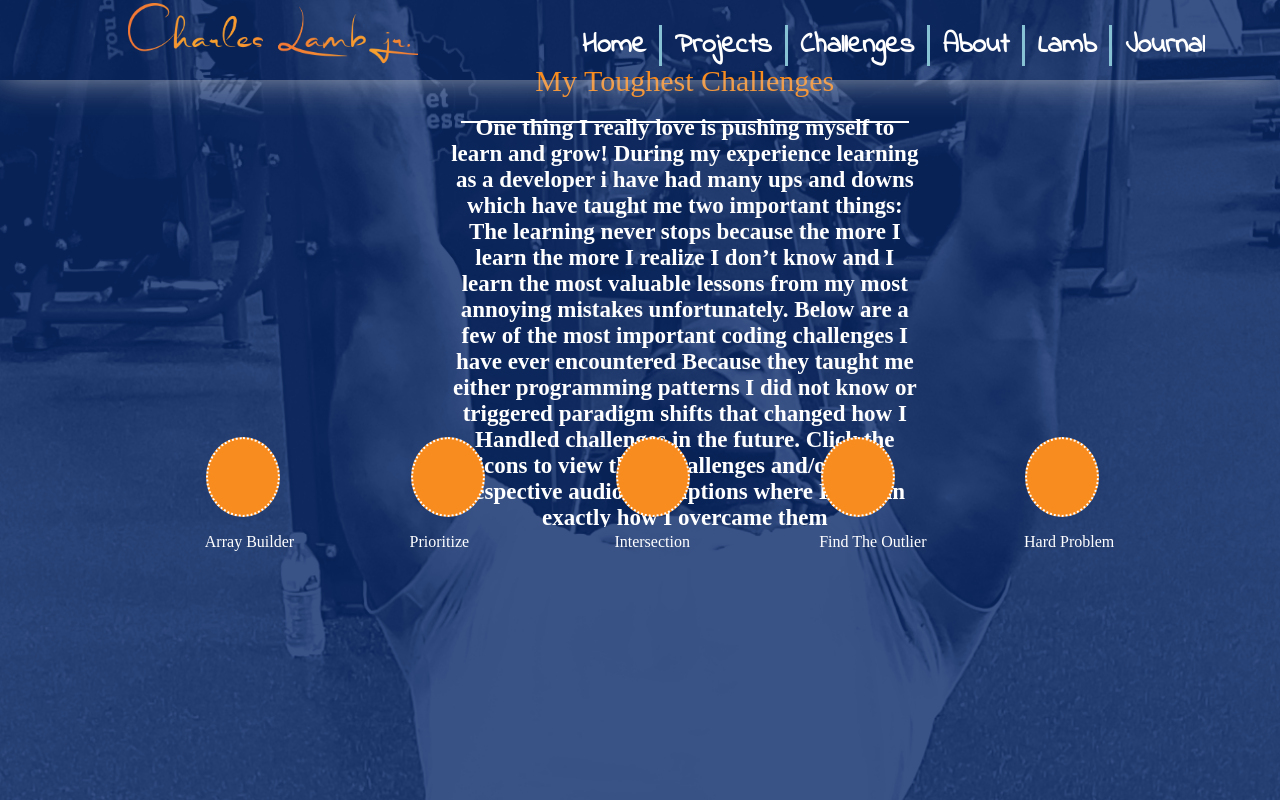
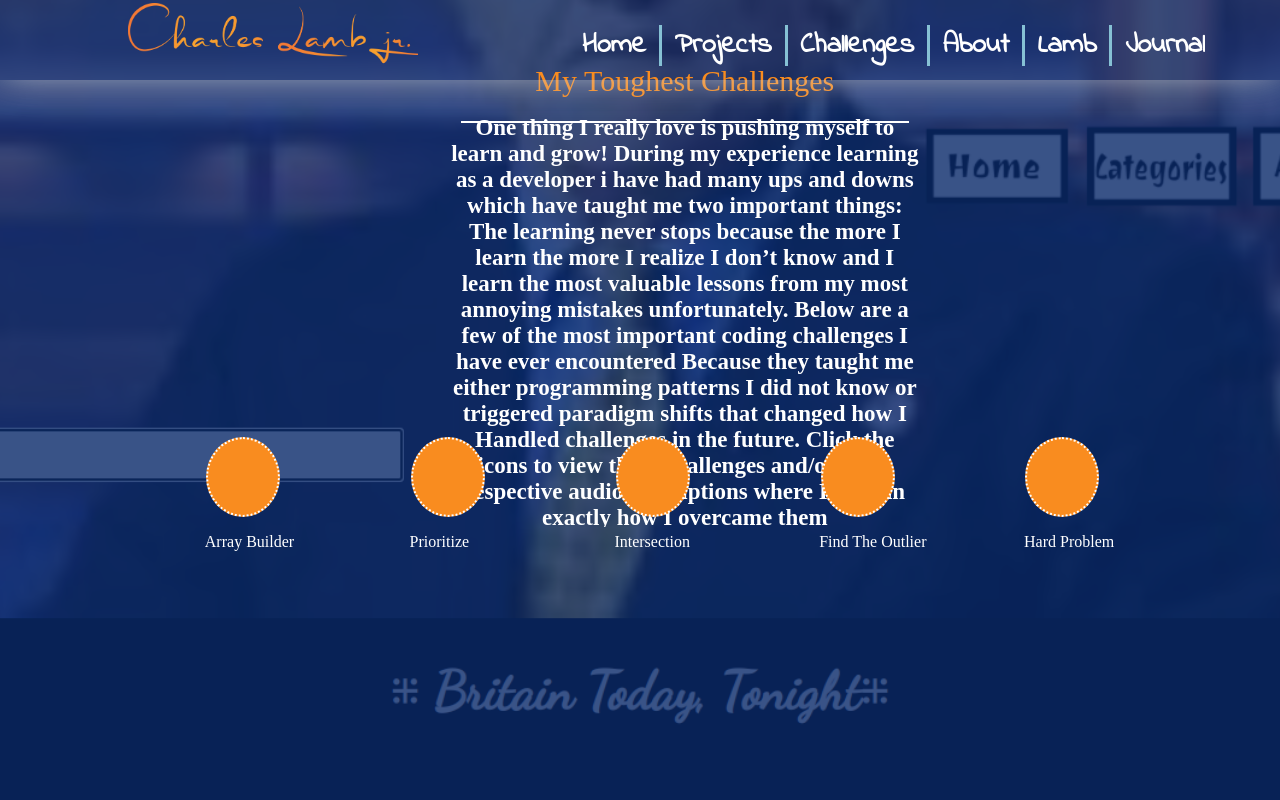
Before and after one commit to cyberstizz/charleslambjr, a React (Create React App) app: page /challenges in a window 1280 px wide. Built offline with nearby package versions, Linux system fonts and the light colour scheme; a web font is replaced by a local one.

Commit message:
changed the challenges background pic to test if it deploys and works, becasue the intended pic is not working

```diff
--- a/public/index.html
+++ b/public/index.html
@@ -10,7 +10,7 @@
       name="description"
       content="Web site created using create-react-app"
     />
-    <link rel="apple-touch-icon" href="" />
+    <link rel="apple-touch-icon" href="%PUBLIC_URL%/logo192.png" />
     <!--
       manifest.json provides metadata used when your web app is installed on a
       user's mobile device or desktop. See https://developers.google.com/web/fundamentals/web-app-manifest/
--- a/src/components/Challenges.css
+++ b/src/components/Challenges.css
@@ -4,7 +4,7 @@
 
 
 #fullPagePic{
-    background-image: url('../benchpressPic.png');
+    background-image: url('../quickShowScreenshot.png');
     background-position: center;
     background-size: cover;
     -webkit-background-size: cover;
--- a/src/components/Journal.css
+++ b/src/components/Journal.css
@@ -10,6 +10,6 @@
     margin-top: 11vh;
     height: 33vh;
     width: 75vw;
-    background-color: gold;
+    background-color: rgb(0, 34, 102);
     color: green;
 }
--- a/src/components/Navbar.js
+++ b/src/components/Navbar.js
@@ -12,7 +12,7 @@ const Navbar = () =>{
 
  <Link to='/' style={{ textDecoration: 'none' }}>  <div className="home">Home</div></Link>
   <Link to='/Projects' style={{ textDecoration: 'none' }}> <div className="projects">Projects</div></Link>
-  <Link to='/challenges'style={{ textDecoration: 'none' }}> <div className="challenges">Challenges</div></Link>
+  <Link to='/challenges' style={{ textDecoration: 'none' }}> <div className="challenges">Challenges</div></Link>
   <Link to='/about' style={{ textDecoration: 'none' }}> <div className="about">About</div></Link>
   <Link to='/lamb' style={{ textDecoration: 'none' }}>  <div className="lamb">Lamb</div></Link>
   <Link to='/journal' style={{ textDecoration: 'none' }}>  <div className="journal">Journal</div></Link>
```
